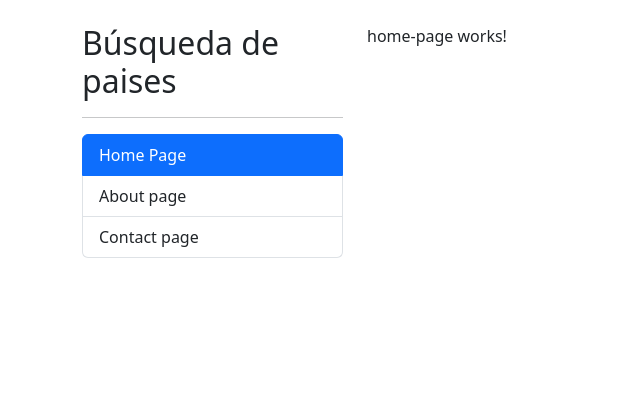
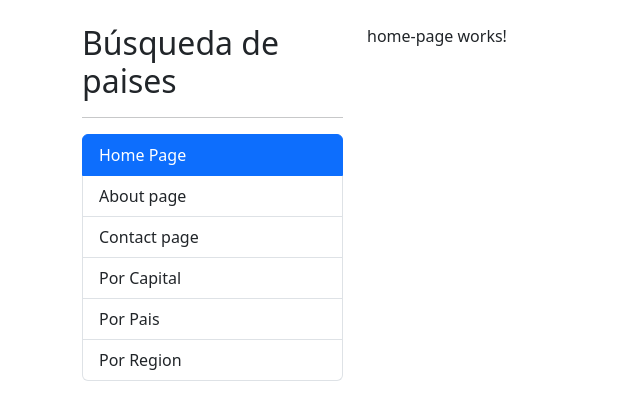
Before and after one commit to JCUrquiza/CountryApp, an Angular app: page / in a window 1280 px wide. Shown: the top 420 px of the page, without its empty margins (0-640 px from the left). Built offline with nearby package versions, Linux system fonts and the light colour scheme.

Commit message:
implementing lazy load to countries modules

```diff
--- a/src/app/app-routing.module.ts
+++ b/src/app/app-routing.module.ts
@@ -19,6 +19,10 @@
     component: ContactPageComponent
   },
   {
+    path: 'countries',
+    loadChildren: () => import('./countries/countries.module').then(m => m.CountriesModule)
+  },
+  {
     path: '**',
     redirectTo: ''
   }
--- a/src/app/shared/components/sidebar/sidebar.component.html
+++ b/src/app/shared/components/sidebar/sidebar.component.html
@@ -28,4 +28,28 @@
     Contact page
   </li>
 
+  <li
+    class="list-group-item"
+    routerLink="countries/by-capital"
+    routerLinkActive="active"
+  >
+    Por Capital
+  </li>
+
+  <li
+    class="list-group-item"
+    routerLink="countries/by-country"
+    routerLinkActive="active"
+  >
+    Por Pais
+  </li>
+
+  <li
+    class="list-group-item"
+    routerLink="countries/by-region"
+    routerLinkActive="active"
+  >
+    Por Region
+  </li>
+
 </ul>
```
